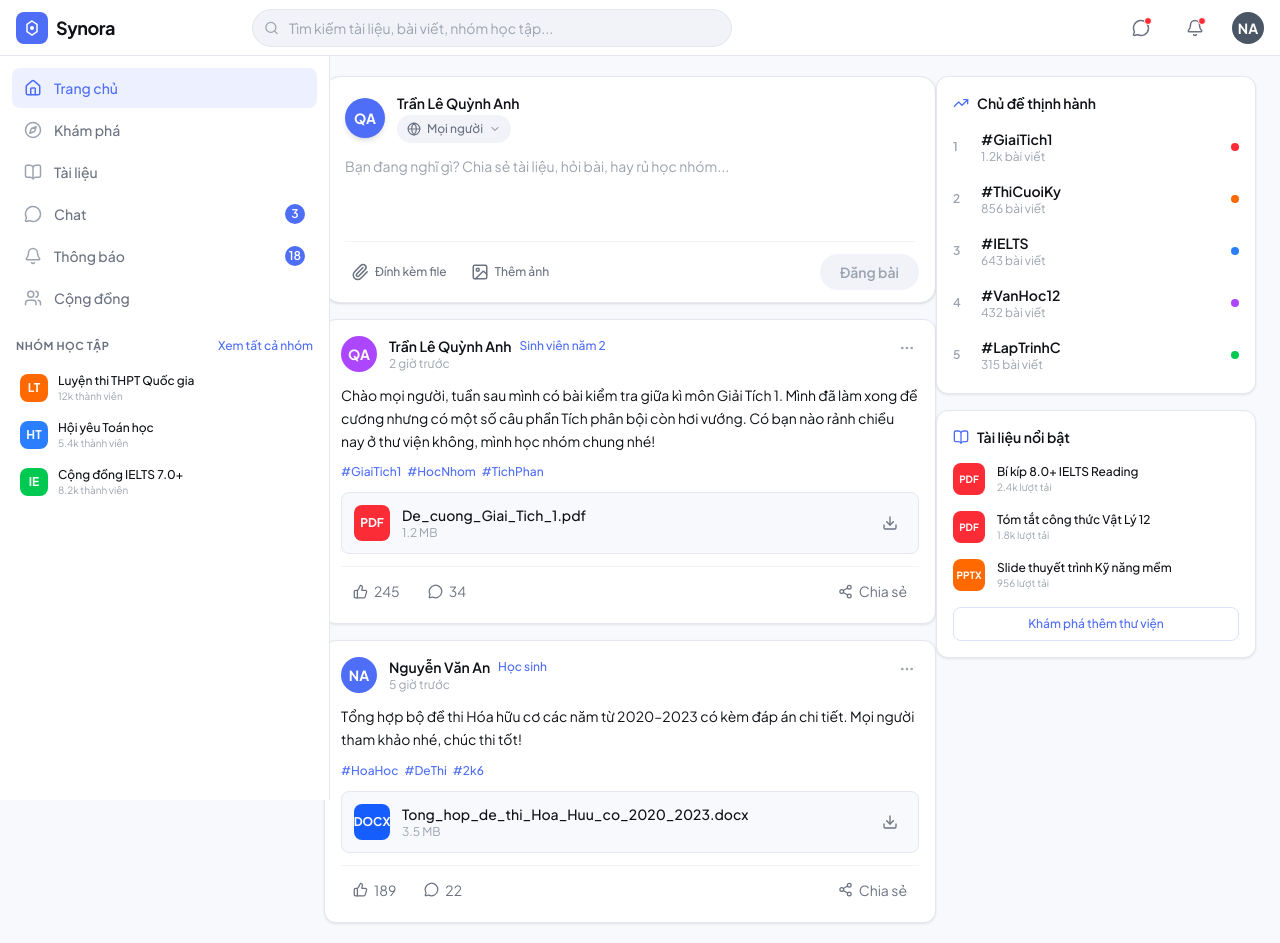
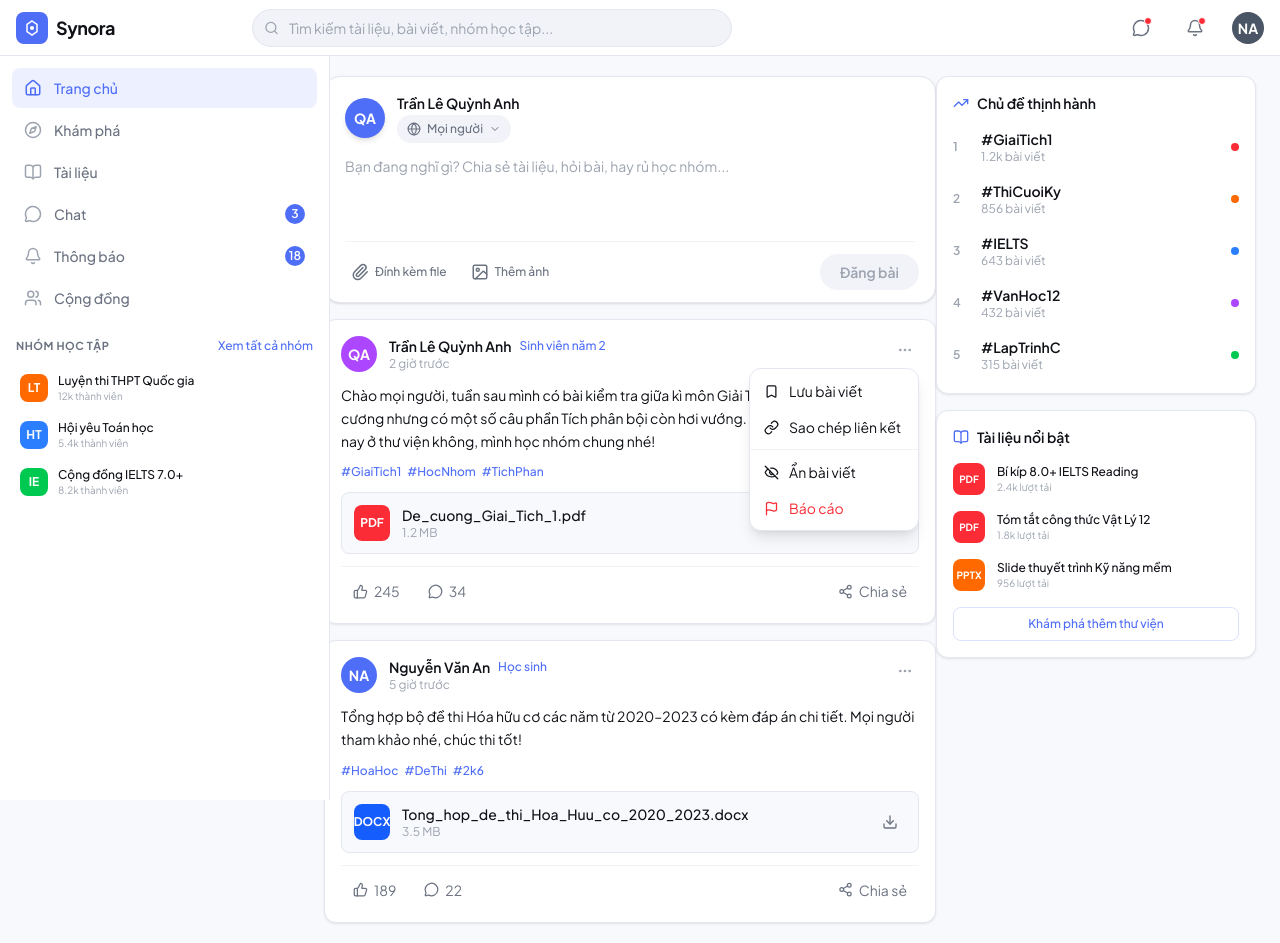
Before and after one commit to ychrisdev/Synora, a Next.js app: page /main/feed in a window 1280 px wide. Both pictures are taken after a click on the button 907 px from the left and 348 px from the top of the page. Built offline with nearby package versions, Linux system fonts and the light colour scheme.

Commit message:
feat(PostCard): add inline ImageGrid, MoreMenu dropdown, fix useEffect import

```diff
--- a/src/components/feed/PostCard.tsx
+++ b/src/components/feed/PostCard.tsx
@@ -10,15 +10,20 @@ import {
   ImageIcon,
   Send,
   Smile,
+  Bookmark,
+  Link,
+  EyeOff,
+  Flag,
 } from "lucide-react";
 import { clsx } from "clsx";
-import { useState, useRef, useCallback } from "react";
+import { useState, useRef, useCallback, useEffect } from "react";
 
 interface Post {
   id: number;
   author: { name: string; initials: string; color: string; role: string };
   time: string;
   content: string;
+  images?: string[];
   tags: string[];
   attachment?: { name: string; size: string; type: string };
   likes: number;
@@ -76,9 +81,97 @@ const fileTypeColors: Record<string, string> = {
   PPTX: "bg-orange-500",
 };
 
+function MoreMenu() {
+  const [open, setOpen] = useState(false);
+  const ref = useRef<HTMLDivElement>(null);
+
+  useEffect(() => {
+    const handler = (e: MouseEvent) => {
+      if (ref.current && !ref.current.contains(e.target as Node))
+        setOpen(false);
+    };
+    document.addEventListener("mousedown", handler);
+    return () => document.removeEventListener("mousedown", handler);
+  }, []);
+
+  const items = [
+    { icon: <Bookmark size={15} />, label: "Lưu bài viết" },
+    { icon: <Link size={15} />, label: "Sao chép liên kết" },
+    null,
+    { icon: <EyeOff size={15} />, label: "Ẩn bài viết" },
+    { icon: <Flag size={15} />, label: "Báo cáo", danger: true },
+  ];
+
+  return (
+    <div className="relative" ref={ref}>
+      <button
+        onClick={() => setOpen((p) => !p)}
+        className="p-1.5 rounded-lg hover:bg-surface-100 text-text-muted transition-colors"
+      >
+        <MoreHorizontal size={16} />
+      </button>
+      {open && (
+        <div className="absolute right-0 top-8 bg-white border border-surface-200 rounded-xl shadow-lg z-20 min-w-[170px] overflow-hidden py-1">
+          {items.map((item, i) =>
+            item === null ? (
+              <div key={i} className="my-1 border-t border-surface-100" />
+            ) : (
+              <button
+                key={i}
+                onClick={() => setOpen(false)}
+                className={clsx(
+                  "w-full flex items-center gap-2.5 px-3.5 py-2 text-sm hover:bg-surface-50 transition-colors",
+                  item.danger ? "text-red-500" : "text-text-primary",
+                )}
+              >
+                {item.icon}
+                {item.label}
+              </button>
+            ),
+          )}
+        </div>
+      )}
+    </div>
+  );
+}
+
 function formatFileSize(bytes: number): string {
   if (bytes < 1024 * 1024) return `${(bytes / 1024).toFixed(1)} KB`;
   return `${(bytes / (1024 * 1024)).toFixed(1)} MB`;
+}
+
+function ImageGrid({ images }: { images: string[] }) {
+  if (images.length === 1)
+    return (
+      <div className="mb-3 rounded-xl overflow-hidden">
+        <img src={images[0]} alt="" className="w-full max-h-80 object-cover" />
+      </div>
+    );
+  if (images.length === 2)
+    return (
+      <div className="mb-3 grid grid-cols-2 gap-1 rounded-xl overflow-hidden">
+        {images.map((src, i) => (
+          <img key={i} src={src} alt="" className="w-full h-44 object-cover" />
+        ))}
+      </div>
+    );
+  return (
+    <div className="mb-3 grid grid-cols-2 gap-1 rounded-xl overflow-hidden">
+      <img
+        src={images[0]}
+        alt=""
+        className="w-full row-span-2 h-[244px] object-cover"
+      />
+      {images.slice(1, 3).map((src, i) => (
+        <img
+          key={i}
+          src={src}
+          alt=""
+          className="w-full h-[120px] object-cover"
+        />
+      ))}
+    </div>
+  );
 }
 
 function Avatar({
@@ -448,11 +541,9 @@ function CommentModal({ post, onClose }: { post: Post; onClose: () => void }) {
           </div>
 
           <div className="px-4 py-3 flex flex-col gap-3">
-            <p className="text-xs font-medium text-text-muted">Bình luận</p>
-
             {comments.length === 0 && (
               <p className="text-center text-sm text-text-muted py-4">
-                Chưa có bình luận nào. Hãy là người đầu tiên! 💬
+                Chưa có bình luận nào. Hãy là người đầu tiên!
               </p>
             )}
 
@@ -461,7 +552,7 @@ function CommentModal({ post, onClose }: { post: Post; onClose: () => void }) {
                 <div className="flex gap-2.5">
                   <Avatar initials={c.author.initials} color={c.author.color} />
                   <div className="flex-1 min-w-0">
-                    <div className="bg-surface-50 rounded-2xl rounded-tl-sm px-3 py-2.5">
+                    <div className="bg-surface-100 rounded-2xl rounded-tl-sm px-3 py-2.5">
                       <span className="text-xs font-semibold text-text-primary">
                         {c.author.name}
                       </span>
@@ -589,9 +680,7 @@ export default function PostCard({ post }: { post: Post }) {
               <p className="text-xs text-text-muted">{post.time}</p>
             </div>
           </div>
-          <button className="p-1 rounded-lg hover:bg-surface-100 text-text-muted">
-            <MoreHorizontal size={16} />
-          </button>
+          <MoreMenu />
         </div>
 
         <p className="text-sm text-text-primary leading-relaxed mb-3">
@@ -609,6 +698,10 @@ export default function PostCard({ post }: { post: Post }) {
               </span>
             ))}
           </div>
+        )}
+
+        {post.images && post.images.length > 0 && (
+          <ImageGrid images={post.images} />
         )}
 
         {post.attachment && (
```
